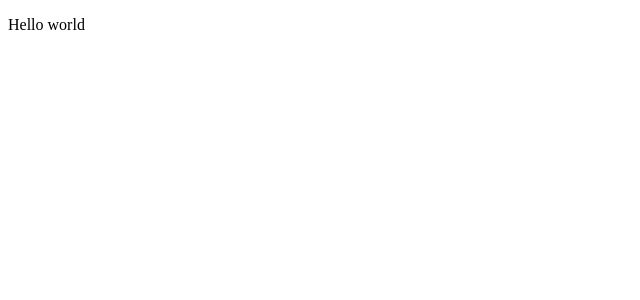
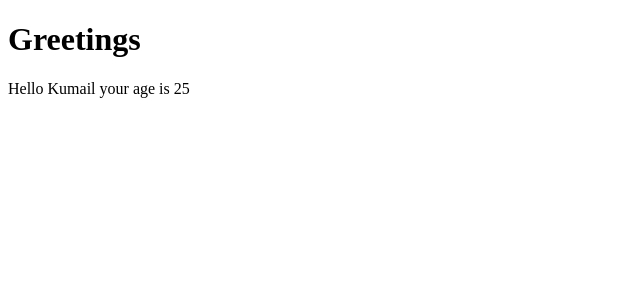
Before and after one commit to Kumail/reactApp, a React (Create React App) app: page / in a window 1280 px wide. Shown: the top 300 px of the page, without its empty margins (0-640 px from the left). Built offline with nearby package versions, Linux system fonts and the light colour scheme.

Commit message:
Added props

```diff
--- a/src/App.js
+++ b/src/App.js
@@ -1,7 +1,21 @@
-const App = () => (
-  <div>
-    <p>Hello world</p>
-  </div>
-)
+const Hello = (props) => {
+  return (
+    <div>
+      <p>
+        Hello {props.name} your age is {props.age}
+      </p>
+    </div>
+  );
+};
+const App = () => {
+  const name = "Kumail";
+  const age = 25;
+  return (
+    <div>
+      <h1>Greetings</h1>
+      <Hello name={name} age={age} />
+    </div>
+  );
+};
 
-export default App
+export default App;
```
